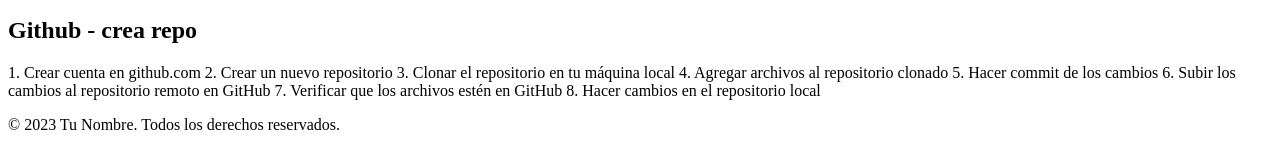
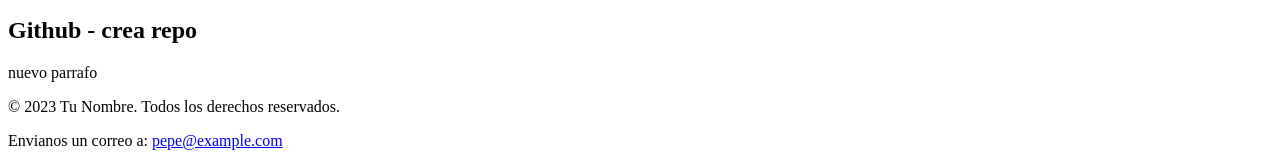
Before and after one commit to nachogitman-lang/Clase-01-HTML...s, a plain HTML site: page Index.html in a window 1280 px wide. Shown: the part 649-815 px from the top of the page. Drawn offline with Linux system fonts and the light colour scheme.

Commit message:
secondt commit

```diff
--- a/Index.html
+++ b/Index.html
@@ -50,7 +50,7 @@
              <!-- imagen representativa del artículo -->
               <figure>
                  <!-- imagen  -->
-                <img src="https://encrypted-tbn2.gstatic.com/licensed-image?q=tbn:AGcSpO51sGPp2TIP62MndNqXhR5WzPPoRfsjXlpmuzGKbwbgH3egz-HZn2y9BL48lub98hfeEFQ0meElMkth_tWgW8wX43VH2gd_XH0t9ZmrEr10_taCkiX9dUjpLA" alt="Messi mirando"><!-- no tiene etiqueta de cierre, src: fuente de la imagen -->
+                <img src="https://i.pinimg.com/originals/49/dc/85/49dc8564e17e811fcbcfe076144d5082.jpg" alt="Messi mirando"><!-- no tiene etiqueta de cierre, src: fuente de la imagen -->
                 <figcaption>
                     Messi imagen
                 </figcaption><!-- pie de foto -->
@@ -63,14 +63,7 @@
                 Github - crea repo
             </h2>
             <p>
-                1. Crear cuenta en github.com
-                2. Crear un nuevo repositorio
-                3. Clonar el repositorio en tu máquina local
-                4. Agregar archivos al repositorio clonado
-                5. Hacer commit de los cambios
-                6. Subir los cambios al repositorio remoto en GitHub
-                7. Verificar que los archivos estén en GitHub
-                8. Hacer cambios en el repositorio local
+               nuevo parrafo
             </p>
          </section>
 
@@ -78,6 +71,9 @@
     <!-- pie de pagina -->
     <footer>
         <p>&copy; 2023 Tu Nombre. Todos los derechos reservados.</p>
+        <p>
+            Envianos un correo a: <a href="mailto:pepe@example.com">pepe@example.com</a>
+        </p>
     </footer>
 </body>
 
```
